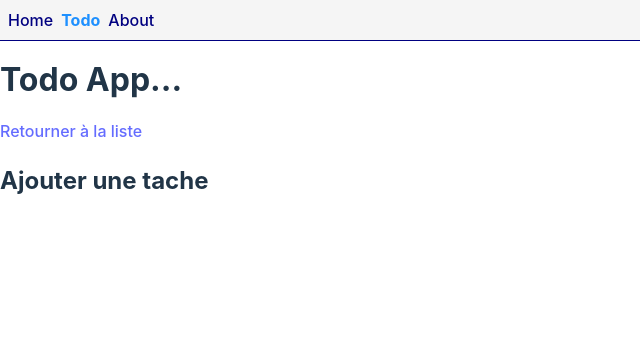
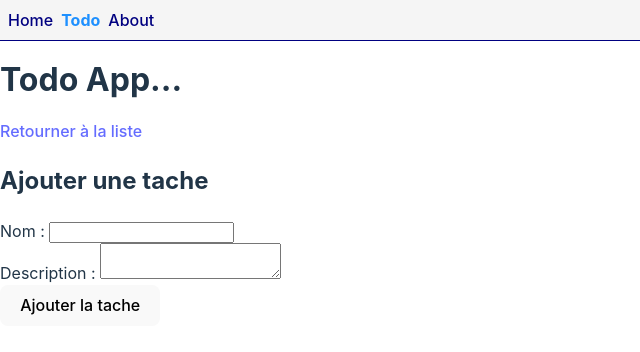
Before and after one commit to Formation-JS/BXL_JS2023_React_Demo09_Redux, a React (Vite) app: page /todo/add in a window 1280 px wide. Shown: the top 352 px of the page, without its empty margins (0-640 px from the left). Built offline with nearby package versions, Linux system fonts and the light colour scheme.

Commit message:
Use Redux in React 🙄

```diff
--- a/package.json
+++ b/package.json
@@ -19,6 +19,7 @@
     "react-hook-form": "^7.51.3",
     "react-redux": "^9.1.1",
     "react-router-dom": "^6.22.3",
+    "react-window": "^1.8.10",
     "redux": "^5.0.1"
   },
   "devDependencies": {
--- /dev/null
+++ b/src/components/todo-form/todo-form.jsx
@@ -0,0 +1,39 @@
+import { useId } from 'react';
+import { Form, useForm } from 'react-hook-form';
+
+const TodoForm = ({ onValidate, btnSubmitName, defaultValues }) => {
+
+    const formId = useId();
+    const { register, handleSubmit, reset, setFocus } = useForm({
+        defaultValues,
+    });
+
+    const handleFormSubmit = (data) => {
+        onValidate(data);
+        setFocus('name');
+        reset();
+    };
+
+    return (
+        <form onSubmit={handleSubmit(handleFormSubmit)}>
+            <div>
+                <label htmlFor={formId + '-name'}>Nom : </label>
+                <input type="text" id={formId + '-name'} {...register('name', { required: true })} />
+            </div>
+            <div>
+                <label htmlFor={formId + 'desc'}>Description : </label>
+                <textarea id={formId + 'desc'} {...register('desc')} />
+            </div>
+            <div>
+                <button type="submit">{btnSubmitName}</button>
+            </div>
+        </form>
+    );
+};
+
+TodoForm.defaultProps = {
+    onValidate: () => {}, // NOOP
+    btnSubmitName: 'Valider'
+};
+
+export default TodoForm;
--- a/src/pages/todo/pages/todo-add.page.jsx
+++ b/src/pages/todo/pages/todo-add.page.jsx
@@ -1,12 +1,29 @@
 import { Link } from 'react-router-dom';
-
+import TodoForm from '../../../components/todo-form/todo-form.jsx';
+import { useCallback } from 'react';
+import { useDispatch } from 'react-redux';
+import { addTask } from '../../../store/todo/todo.action.js';
 
 const TodoAddPage = () => {
+
+    // Methode 'dispatch' permet d'envoyer des actions vers le store redux
+    const dispatch = useDispatch();
+
+    const handleNewTask = useCallback((data) => {
+
+        // Envoi de l'action pour ajouter une nouvelle tache
+        dispatch(addTask(data));
+
+    }, [dispatch]);
 
     return (
         <>
             <Link to='/todo'>Retourner à la liste</Link>
             <h2>Ajouter une tache</h2>
+            <TodoForm
+                onValidate={handleNewTask}
+                btnSubmitName='Ajouter la tache'
+            />
         </>
     );
 };
--- a/src/pages/todo/pages/todo-list.page.jsx
+++ b/src/pages/todo/pages/todo-list.page.jsx
@@ -1,12 +1,31 @@
+import { useSelector } from 'react-redux';
 import { Link } from 'react-router-dom';
+import { FixedSizeList as List } from 'react-window';
 
+const TodoListItem = ({ data, index }) => {
+    const item = data[index];
+
+    return (
+        <div>{item.name}</div>
+    )
+}
 
 const TodoListPage = () => {
+
+    // Consomation du store de Redux (via le state global de redux)
+    const tasks = useSelector(state => state.todo.tasks);
 
     return (
         <>
             <Link to='/todo/add'>Ajouter une nouvelle tache</Link>
             <h2>Liste des taches</h2>
+            <List
+                height={200}
+                itemSize={20}
+                itemData={tasks}
+                itemCount={tasks.length}>
+                {TodoListItem}
+            </List>
         </>
     );
 };
```
Also changed, not shown: 1 other file (tests, documents, lock files or other folders).
